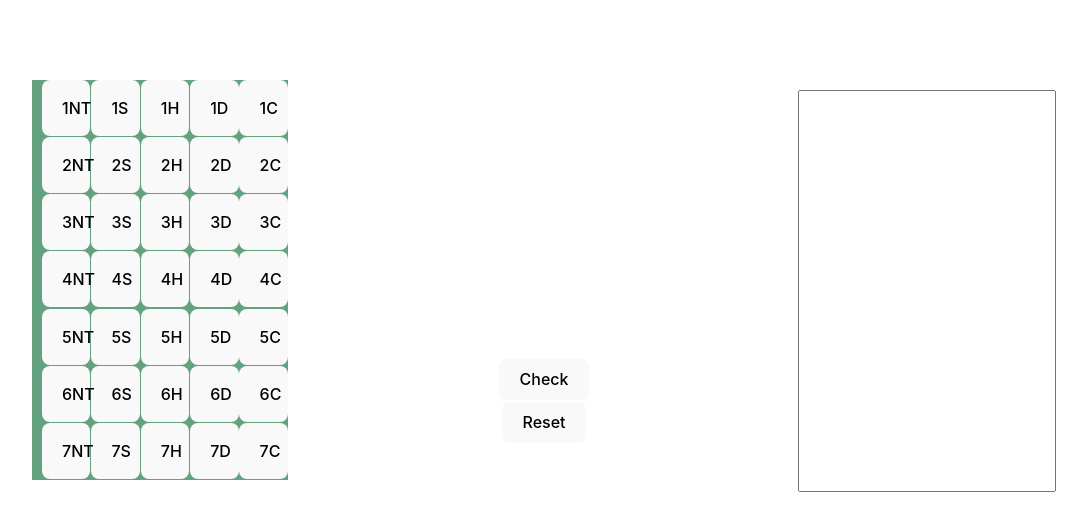
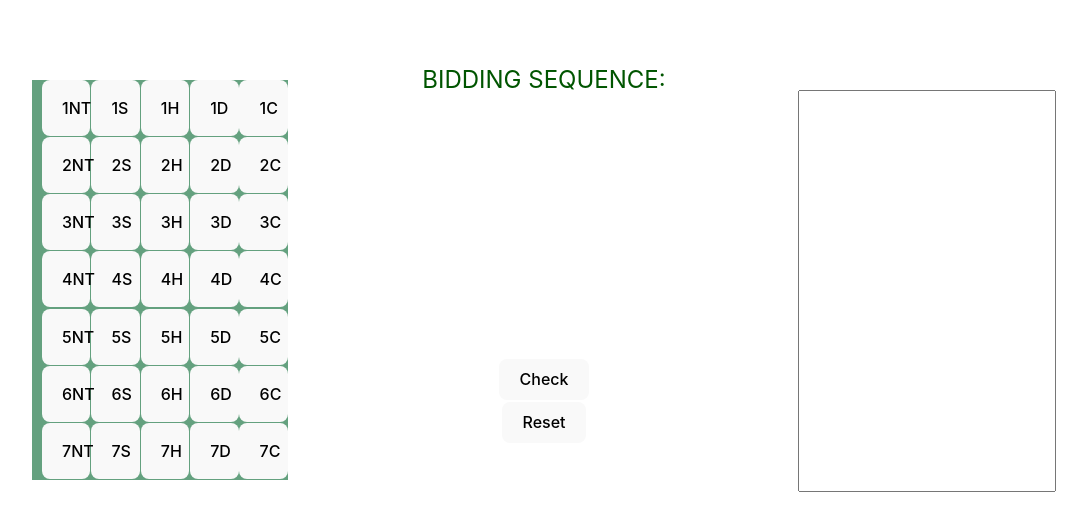
Before and after one commit to deNeedo/BridgeBiddingTranslator, a React (Vite) app in the folder frontend/: page / in a window 1280 px wide. Shown: the top 530 px of the page, without its empty margins (96-1183 px from the left). Built offline with nearby package versions, Linux system fonts and the light colour scheme.

Commit message:
Cosmetic update for sequence and translation showing

```diff
--- a/frontend/src/App.jsx
+++ b/frontend/src/App.jsx
@@ -6,6 +6,7 @@ function App() {
   const [disabledButtons, setDisabledButtons] = useState([]);
   const [biddingArray, setBiddingArray] = useState([]);
   const [consoleMessages, setConsoleMessages] = useState([]);
+  const [sequence, setSequence] = useState('BIDDING SEQUENCE:\n')
 
   const handleConnect = () => {
     const socket = new WebSocket('ws://localhost:3000');
@@ -16,16 +17,19 @@ function App() {
     socket.addEventListener('message', function (event) {
       const newConsoleMessages = [...consoleMessages, event.data];
       setConsoleMessages(newConsoleMessages);
-      console.log(event.data);
     });
   };
 
   const handleClick = (buttonNumber) => {
     const disabledRange = Array.from({ length: buttonNumber }, (_, index) => index + 1);
     const newBiddingArray = [...biddingArray];
-    newBiddingArray.push(document.getElementById('bid' + buttonNumber).innerText);
+    let button_text = document.getElementById('bid' + buttonNumber).innerText;
+    newBiddingArray.push(button_text);
     setBiddingArray(newBiddingArray);
     setDisabledButtons(disabledRange);
+    let newSequence = 'BIDDING SEQUENCE:\n';
+    newBiddingArray.forEach((bid) => {newSequence += bid + '->'});
+    setSequence(newSequence.substring(0, newSequence.length - 2));
   };
 
   const handleReset = () => {
@@ -33,6 +37,7 @@ function App() {
     setBiddingArray([]);
     setConnectDisabled(false);
     setConsoleMessages([]);
+    setSequence('BIDDING SEQUENCE:\n')
   };
 
   const buttonNumbers = Array.from({ length: 35 }, (_, index) => index + 1);
@@ -40,6 +45,7 @@ function App() {
 
   return (
     <>
+      <p id='seq'>{sequence}</p>
       <div id='box' style={{ display: 'flex', flexWrap: 'wrap' }}>
         {buttonNumbers.map((number) => (
           <button
--- a/frontend/src/index.css
+++ b/frontend/src/index.css
@@ -3,7 +3,7 @@
 	padding: 0%;
 }
 
- :root {
+:root {
 	font-family: Inter, system-ui, Avenir, Helvetica, Arial, sans-serif;
 	line-height: 1.5;
 	font-weight: 400;
@@ -102,3 +102,12 @@ button:focus-visible {
 	height: 50%;
 	resize: none;
 }
+
+#seq {
+	color: #005500;
+	position: absolute;
+	font-size: x-large;
+	top: 10%;
+	left: 50%;
+	transform: translate(-50%, -50%);
+}
```
Also changed, not shown: 1 other file (tests, documents, lock files or other folders).
